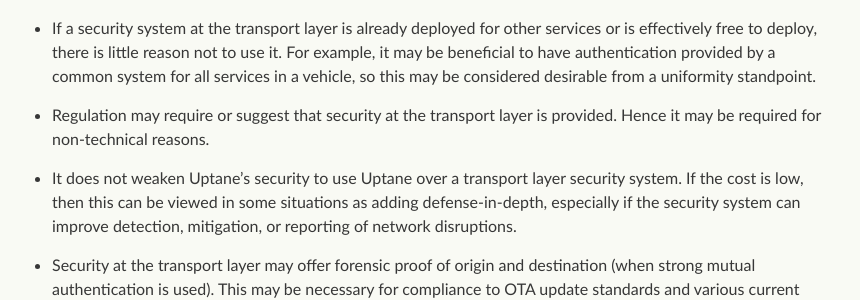
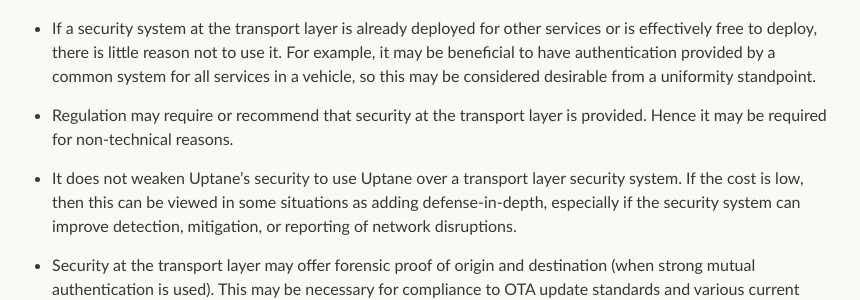
Before and after one commit to uptane/deployment-considerations, a Jekyll site: the page built from customizations.md, in a window 1280 px wide and 900 px high, scrolled down 2870 px. Shown: the part 155-455 px from the top of the window, without its empty margins (208-1068 px from the left). Built offline with Jekyll 4.4.1, drawn with Linux system fonts in a browser that asks for light colours; our own code applies the rules of GitHub Pages for plain Markdown files.

Commit message:
Update customizations.md

```diff
--- a/customizations.md
+++ b/customizations.md
@@ -71,7 +71,7 @@ Uptane's security is orthogonal to security systems at other network layers, suc
 
 - If a security system at the transport layer is already deployed for other services or is effectively free to deploy, there is little reason not to use it.  For example, it may be beneficial to have authentication provided by a common system for all services in a vehicle, so this may be considered desirable from a uniformity standpoint.
 
-- Regulation may require or suggest that security at the transport layer is provided.  Hence it may be required for non-technical reasons.
+- Regulation may require or recommend that security at the transport layer is provided.  Hence it may be required for non-technical reasons.
 
 - It does not weaken Uptane's security to use Uptane over a transport layer security system.  If the cost is low, then this can be viewed in some situations as adding defense-in-depth, especially if the security system can improve detection, mitigation, or reporting of network disruptions.
 
```
